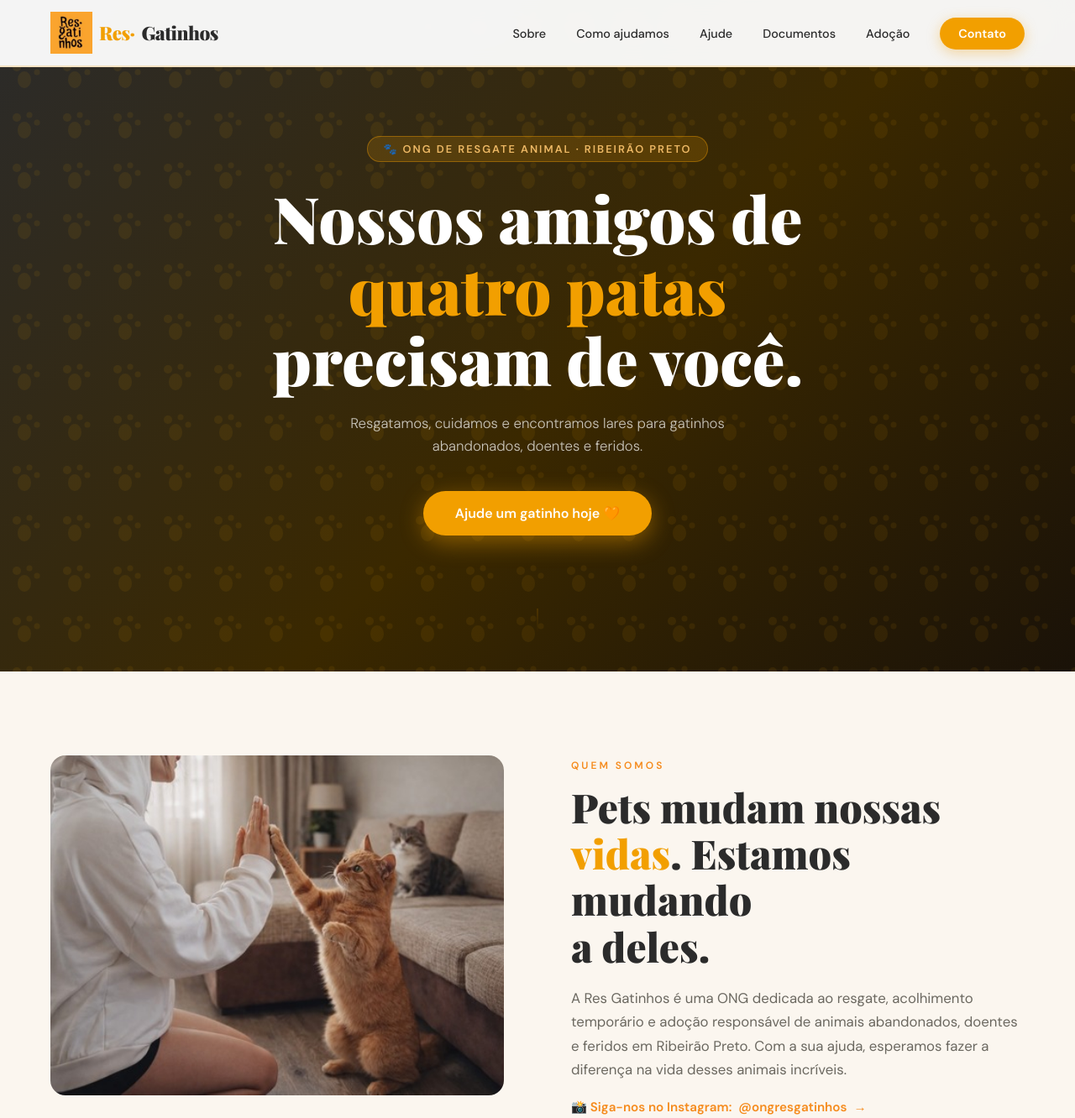
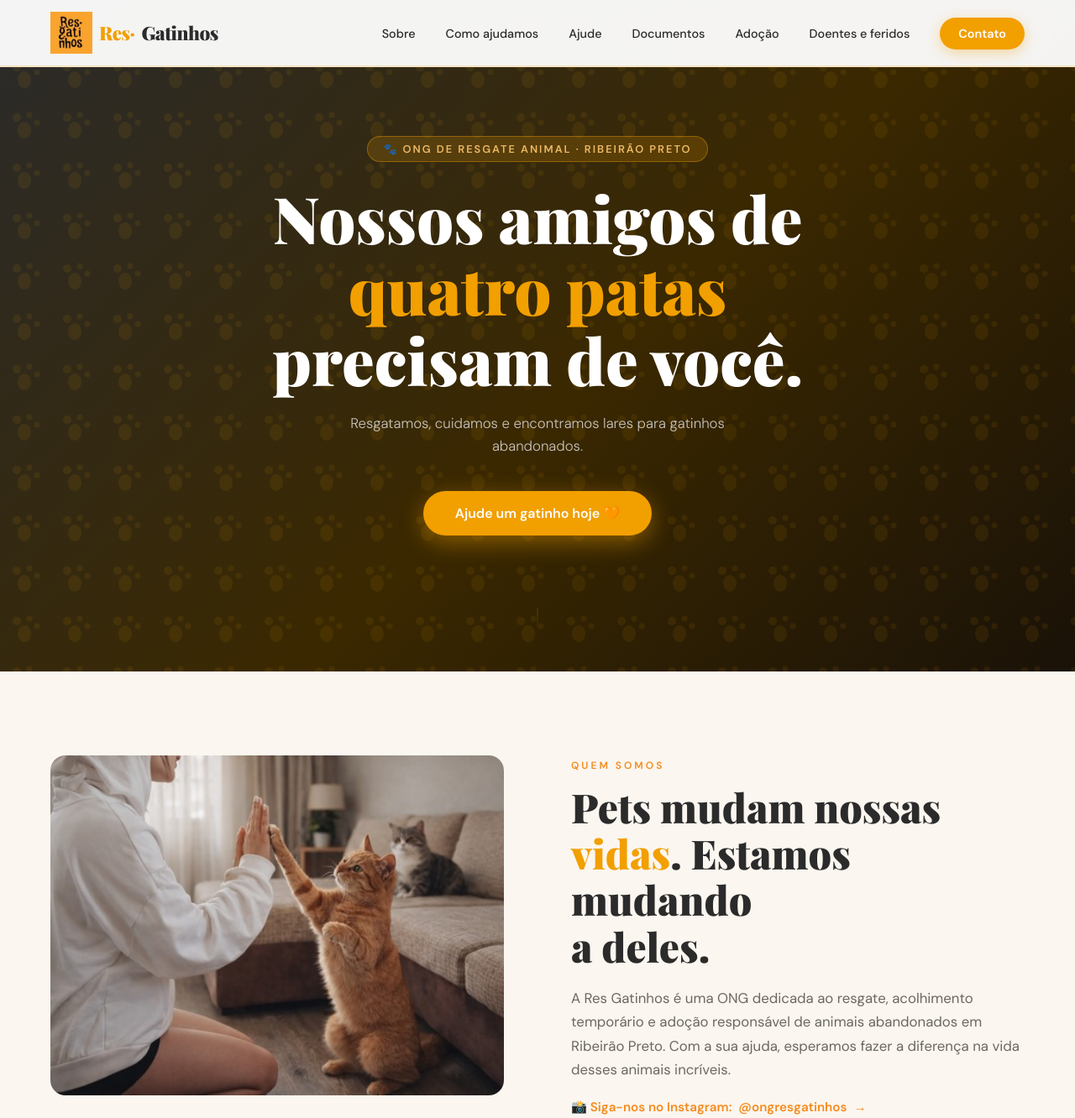
Before and after one commit to laura-almeidaa/res-gatinhos, a plain HTML site: page index.html in a window 1280 px wide. Shown: the top 1332 px of the page at 84% size. Drawn offline with nearby package versions, Linux system fonts and the light colour scheme.

Commit message:
feat: adiciona link para doentes e feridos

```diff
--- a/index.html
+++ b/index.html
@@ -23,6 +23,7 @@
       <li><a href="#ajudar">Ajude</a></li>
       <li><a href="#documentos">Documentos</a></li>
       <li><a href="adocao.html">Adoção</a></li>
+      <li><a href="https://maps.app.goo.gl/czJs5krnHNVc9sG16" target="_blank" rel="noopener noreferrer">Doentes e feridos</a></li>
       <li><a href="#contato" class="nav-cta">Contato</a></li>
     </ul>
   </nav>
@@ -39,7 +40,7 @@
       </h1>
       <p class="hero-sub">
         Resgatamos, cuidamos e encontramos lares para gatinhos<br>
-        abandonados, doentes e feridos.
+        abandonados.
       </p>
       <a href="#ajudar" class="btn-primary">Ajude um gatinho hoje 🧡</a>
     </div>
@@ -58,7 +59,7 @@
       </div>
       <p class="lead">
         A Res Gatinhos é uma ONG dedicada ao resgate, acolhimento temporário e adoção
-        responsável de animais abandonados, doentes e feridos em Ribeirão Preto.
+        responsável de animais abandonados em Ribeirão Preto.
         Com a sua ajuda, esperamos fazer a diferença na vida desses animais incríveis.
       </p>
       <a href="https://instagram.com/ongresgatinhos" class="sobre-instagram" target="_blank">
```
